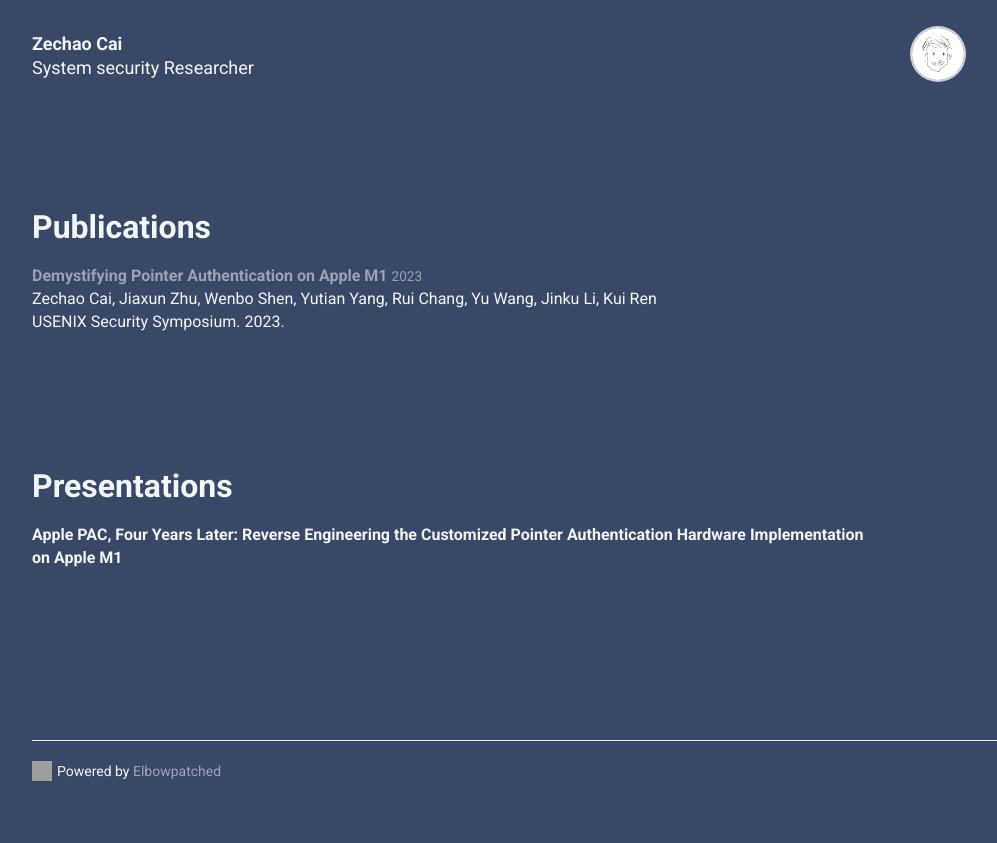
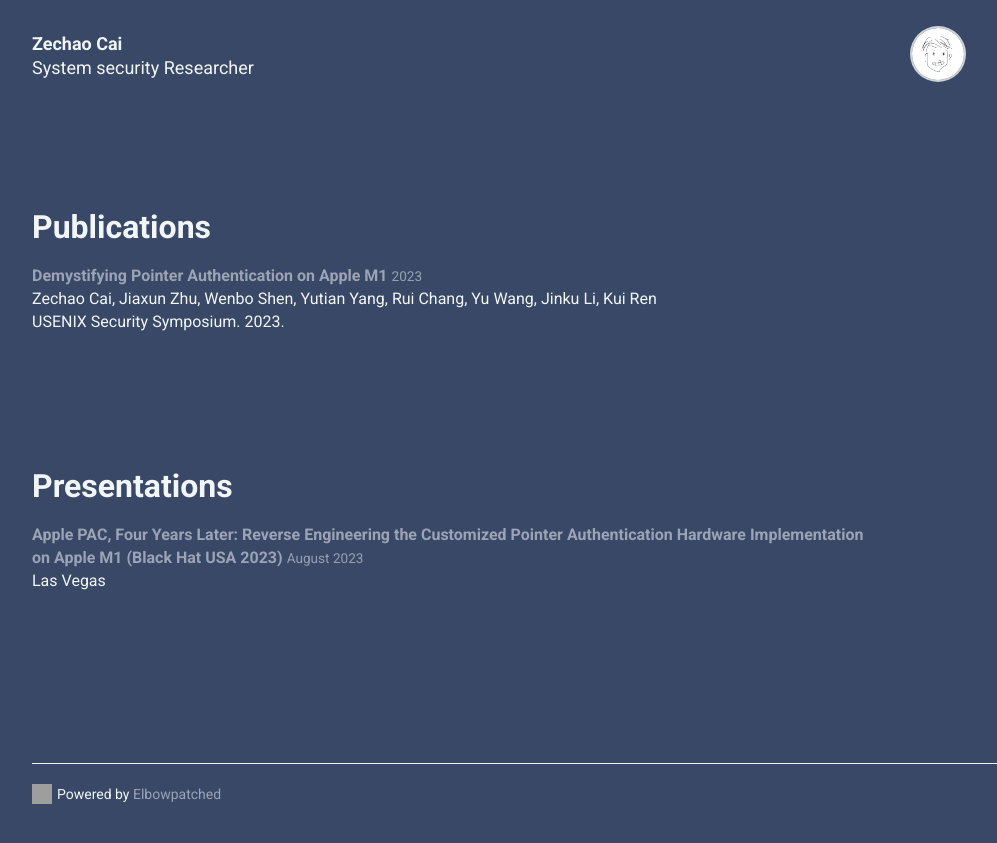
Before and after one commit to zech4o/zech4o.github.io, a Jekyll site: the page built from index.html, in a window 1280 px wide and 900 px high, scrolled down 585 px. Shown: the top 843 px of the window, without its empty margins (38-1035 px from the left). Built offline with Jekyll 4.4.1, drawn with Linux system fonts in a browser that asks for light colours; nearby versions of some CDN libraries; grey boxes are pictures that could not be loaded.

Commit message:
update data

```diff
--- a/_data/presentations.yml
+++ b/_data/presentations.yml
@@ -1,6 +1,9 @@
 -
   type: conference
-  title: "Apple PAC, Four Years Later: Reverse Engineering the Customized Pointer Authentication Hardware Implementation on Apple M1"
+  title: "Apple PAC, Four Years Later: Reverse Engineering the Customized Pointer Authentication Hardware Implementation on Apple M1 (Black Hat USA 2023)"
+  location: Las Vegas
+  date: August 2023
+  slides_url: https://www.blackhat.com/us-23/briefings/schedule/index.html#apple-pac-four-years-later-reverse-engineering-the-customized-pointer-authentication-hardware-implementation-on-apple-m-32824
   authors: Zechao Cai, Jiaxun Zhu, Yutian Yang, Wenbo Shen, Yu Wang
   conference: Black Hat USA. 2023.
   year: 2023
```
